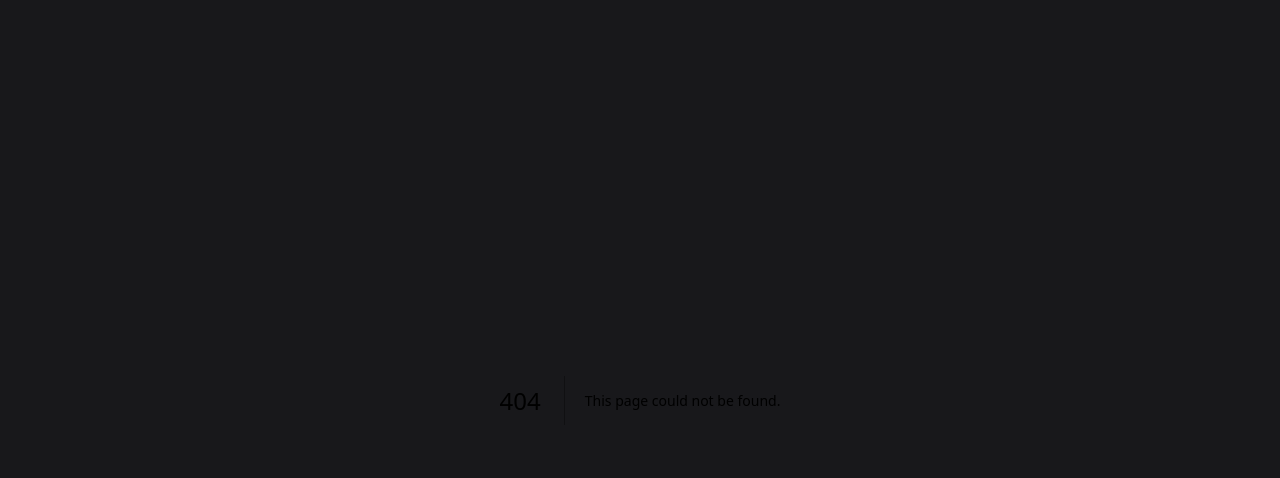
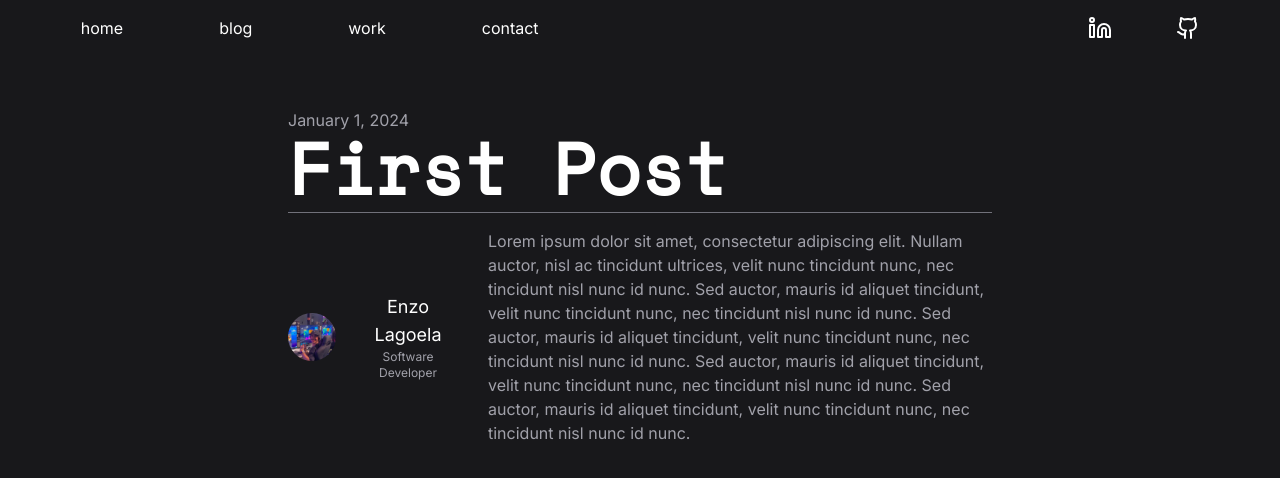
Before and after one commit to lagoela/lagoela-portfolio, a Next.js app in the folder frontend/: page /blog/first-post in a window 1280 px wide. Before the commit this address had no page. Shown: the top 478 px of the page. Built offline with nearby package versions, Linux system fonts and the light colour scheme.

Commit message:
Added first post page - placeholder for blog posts

```diff
--- /dev/null
+++ b/frontend/src/app/blog/first-post/page.tsx
@@ -0,0 +1,44 @@
+import { Header } from "@/app/components/header";
+
+export default function firstPost() {
+  return (
+    <div className="h-screen flex flex-col m-0 p-0">
+      <Header />
+      <main className="mx-24 lg:mx-72">
+        <article>
+          <div className="flex flex-col text-white items-start mt-12 pb-2 border-zinc-500">
+            <p className="text-zinc-400 pt-2">January 1, 2024</p>
+            <h1 className="font-bold text-7xl font-space-mono">First Post</h1>
+          </div>
+          <div className="lg:border-t-[1px] border-zinc-500 lg:grid lg:grid-cols-4 pt-4 space-y-2 lg:space-x-6 lg:space-y-0">
+            <div className="flex flex-row items-center gap-4">
+              <img
+                src="/enzo-cropped-bgs.jpg"
+                alt="Enzo Lagoela"
+                className="w-[48px] min-w-[48px] h-[48px] min-h-[48px] m-0 rounded-full object-cover"
+              />
+              <div className="">
+              <p className="text-white text-lg lg:col-span-1 text-center">Enzo Lagoela</p>
+              <p className="text-zinc-400 text-xs lg:col-span-1 text-center">Software Developer</p>
+              </div>
+            </div>
+            <div className="lg:col-span-3">
+              <p className="text-zinc-400">
+                Lorem ipsum dolor sit amet, consectetur adipiscing elit. Nullam
+                auctor, nisl ac tincidunt ultrices, velit nunc tincidunt nunc,
+                nec tincidunt nisl nunc id nunc. Sed auctor, mauris id aliquet
+                tincidunt, velit nunc tincidunt nunc, nec tincidunt nisl nunc id
+                nunc. Sed auctor, mauris id aliquet tincidunt, velit nunc
+                tincidunt nunc, nec tincidunt nisl nunc id nunc. Sed auctor,
+                mauris id aliquet tincidunt, velit nunc tincidunt nunc, nec
+                tincidunt nisl nunc id nunc. Sed auctor, mauris id aliquet
+                tincidunt, velit nunc tincidunt nunc, nec tincidunt nisl nunc id
+                nunc.
+              </p>
+            </div>
+          </div>
+        </article>
+      </main>
+    </div>
+  );
+}
```
Also changed, not shown: frontend/public/enzo-cropped-bgs.jpg (added).
